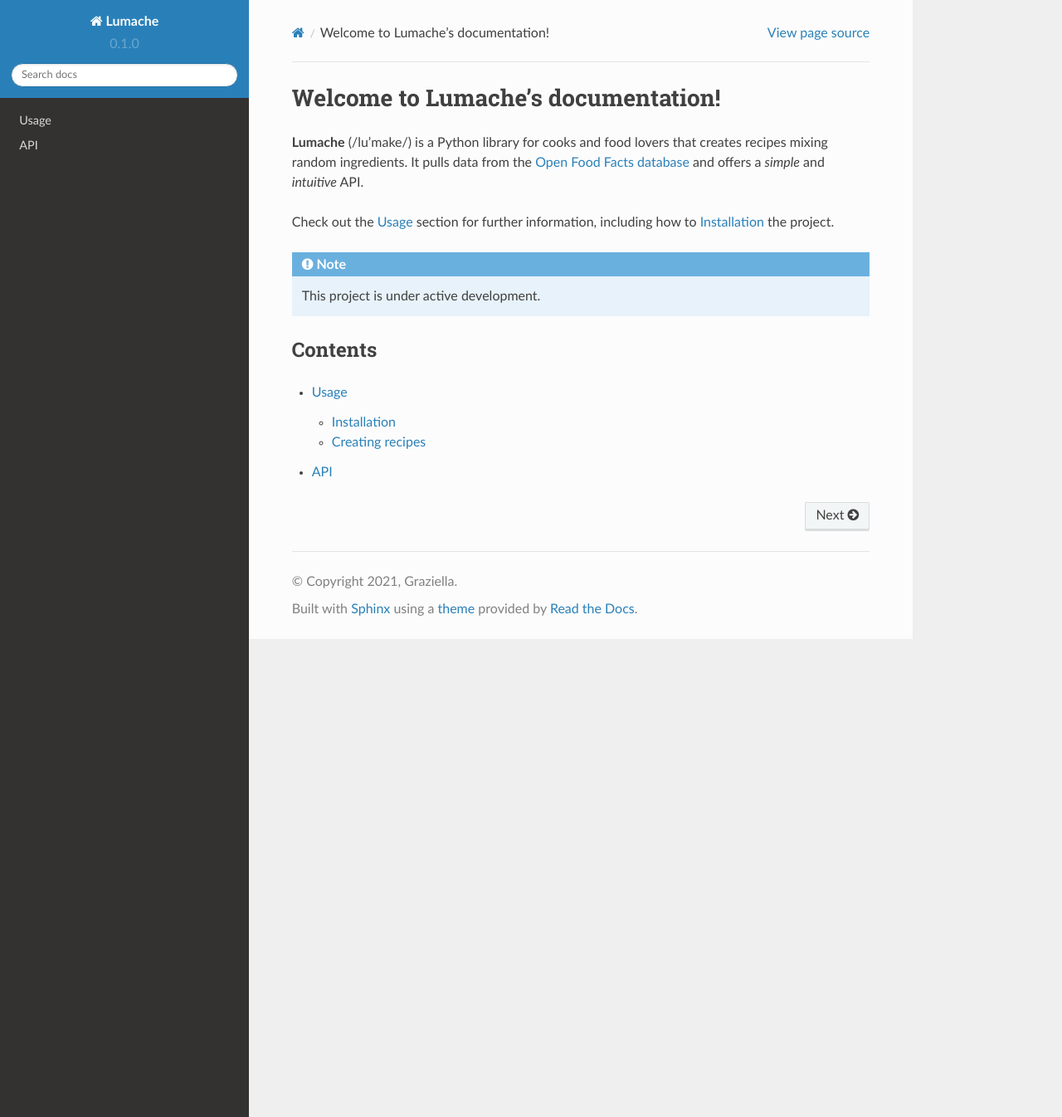
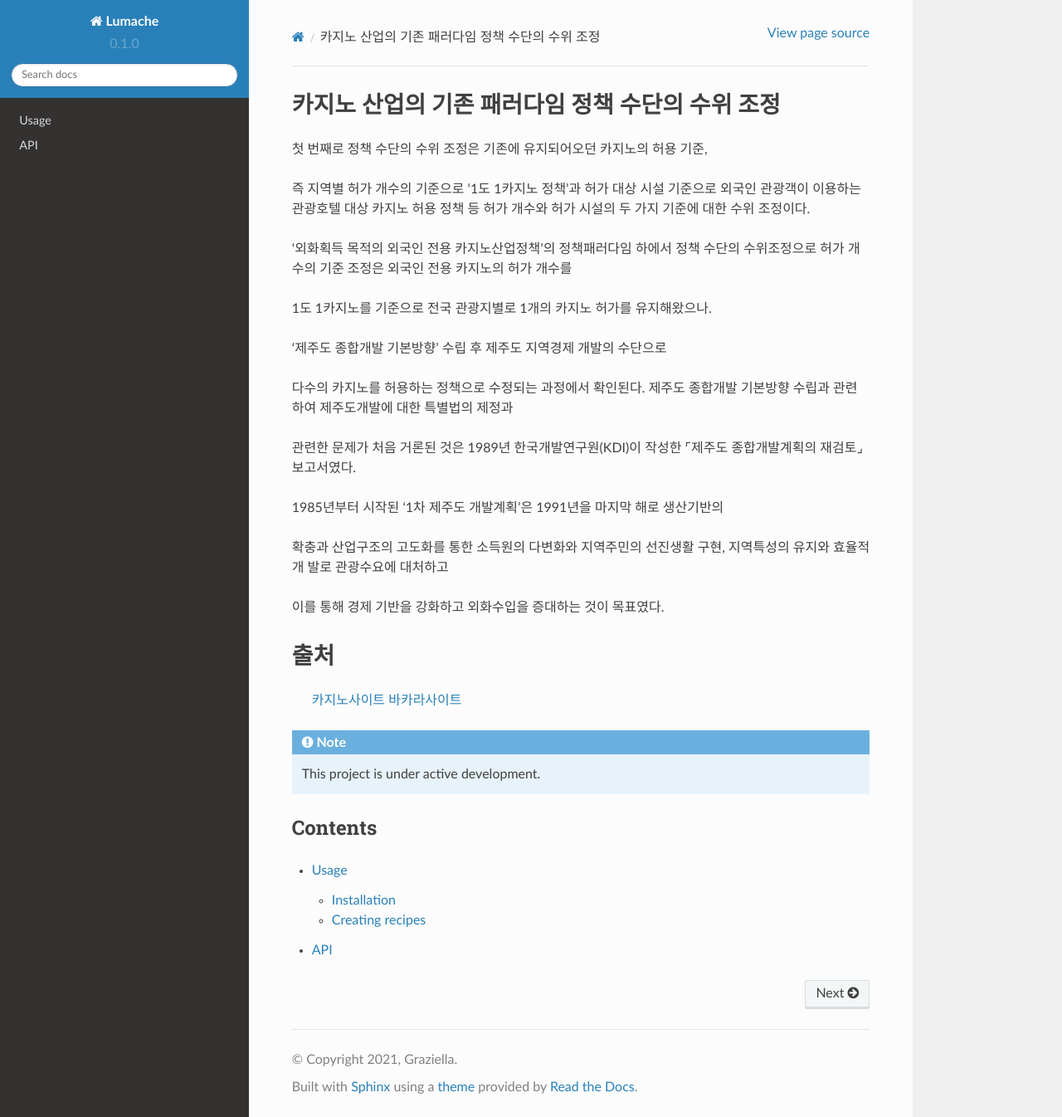
Before and after one commit to intruder810405/kamp, a Sphinx documentation site: the page built from docs/source/index.rst, in a window 1280 px wide and 1346 px high. Shown: the whole window at 83% size. Built offline with Sphinx 7.4.7 and the Read the Docs theme 2.0.0, drawn with Linux system fonts in a browser that asks for light colours.

Commit message:
Update index.rst

```diff
--- a/docs/source/index.rst
+++ b/docs/source/index.rst
@@ -1,13 +1,41 @@
-Welcome to Lumache's documentation!
+카지노 산업의 기존 패러다임 정책 수단의 수위 조정
 ===================================
 
-**Lumache** (/lu'make/) is a Python library for cooks and food lovers
-that creates recipes mixing random ingredients.
-It pulls data from the `Open Food Facts database <https://world.openfoodfacts.org/>`_
-and offers a *simple* and *intuitive* API.
+첫 번째로 정책 수단의 수위 조정은 기존에 유지되어오던 카지노의 허용 기준,
 
-Check out the :doc:`usage` section for further information, including
-how to :ref:`installation` the project.
+즉 지역별 허가 개수의 기준으로 ‘1도 1카지노 정책’과 허가 대상 시설 기준으로
+외국인 관광객이 이용하는 관광호텔 대상 카지노 허용 정책 등
+허가 개수와 허가 시설의 두 가지 기준에 대한 수위 조정이다.
+
+‘외화획득 목적의 외국인 전용 카지노산업정책’의 정책패러다임 하에서
+정책 수단의 수위조정으로 허가 개수의 기준 조정은 외국인 전용 카지노의 허가 개수를
+
+1도 1카지노를 기준으로 전국 관광지별로 1개의 카지노 허가를 유지해왔으나.
+
+‘제주도 종합개발 기본방향’ 수립 후 제주도 지역경제 개발의 수단으로
+
+다수의 카지노를 허용하는 정책으로 수정되는 과정에서 확인된다.
+제주도 종합개발 기본방향 수립과 관련하여 제주도개발에 대한 특별법의 제정과
+
+
+관련한 문제가 처음 거론된 것은 1989년 한국개발연구원(KDI)이 작성한
+⌜제주도 종합개발계획의 재검토⌟ 보고서였다.
+
+1985년부터 시작된 ‘1차 제주도 개발계획’은 1991년을 마지막 해로 생산기반의
+
+확충과 산업구조의 고도화를 통한 소득원의 다변화와 지역주민의 선진생활 구현,
+지역특성의 유지와 효율적 개 발로 관광수요에 대처하고
+
+이를 통해 경제 기반을 강화하고 외화수입을 증대하는 것이 목표였다.
+
+
+
+출처
+===================================
+
+ `카지노사이트 <https://projectfluent.io/>`_
+ `바카라사이트 <https://projectfluent.io/>`_
+
 
 .. note::
 
```
